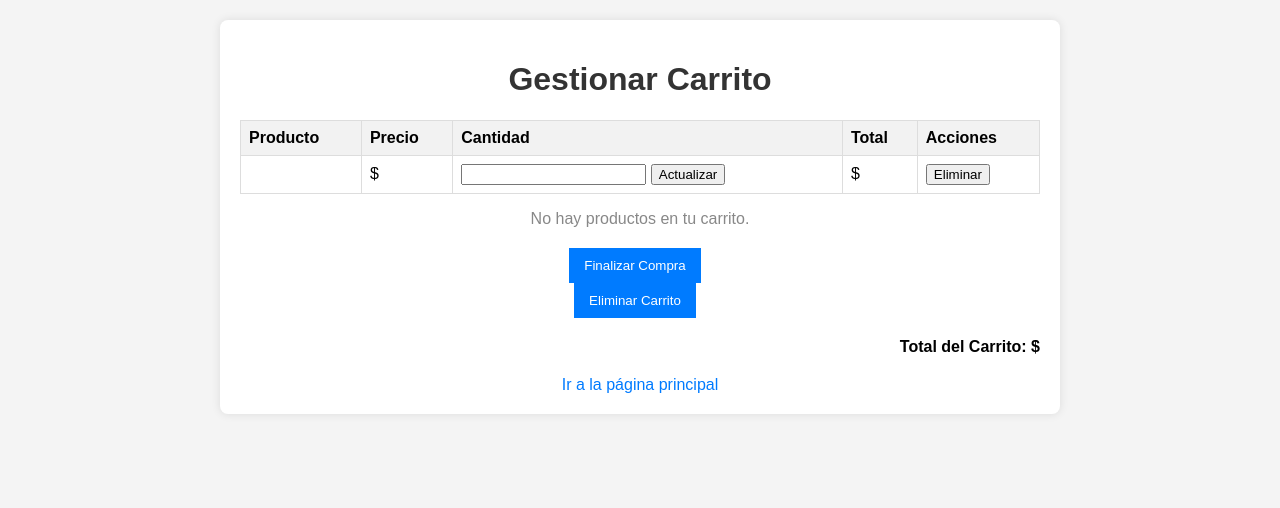
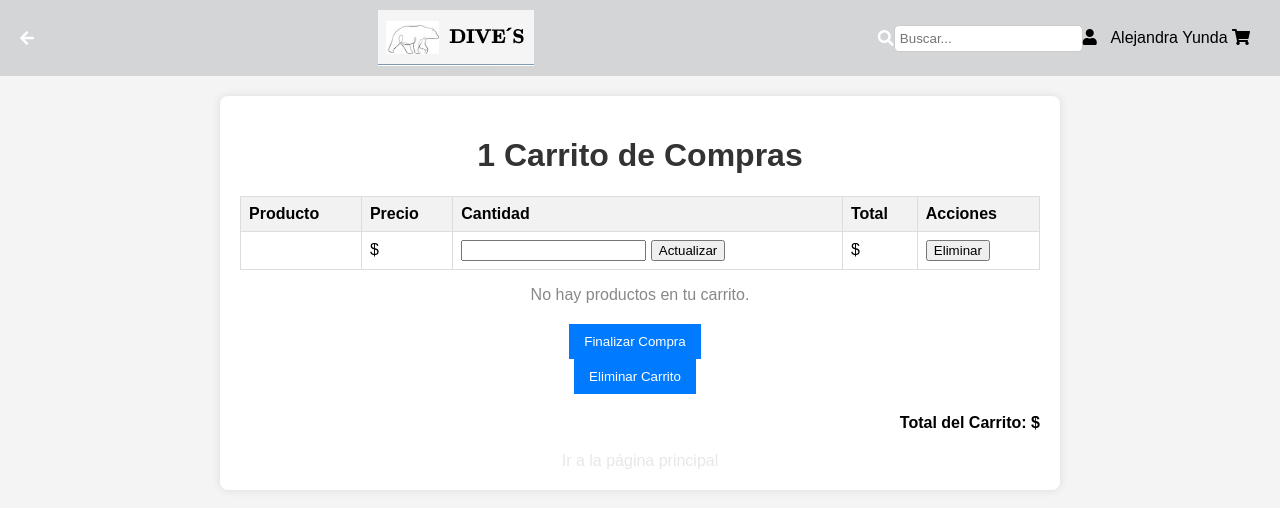
Before and after one commit to AlejandraYunda26/Grupo2_Carrito_de_Compras, a PHP site: page /carrito.html in a window 1280 px wide. Shown: the top 508 px of the page. Run offline with PHP 8.4, Linux system fonts and the light colour scheme.

Commit message:
Cambios en carrito y gestionar usuario 20240521

```diff
--- a/carrito.html
+++ b/carrito.html
@@ -1,10 +1,10 @@
-
 <!DOCTYPE html>
 <html lang="es">
 <head>
     <meta charset="UTF-8">
     <meta name="viewport" content="width=device-width, initial-scale=1.0">
     <title>Gestionar Carrito</title>
+    <link rel="stylesheet" href="https://cdnjs.cloudflare.com/ajax/libs/font-awesome/5.15.3/css/all.min.css"> <!-- Agrega el CDN de Font Awesome para los iconos -->
     <style>
         body {
             font-family: Arial, sans-serif;
@@ -68,15 +68,56 @@
             display: block;
             text-align: center;
             margin-top: 20px;
-            color: #007bff;
+            color: #e5e7e9;
             text-decoration: none;
+        }
+        .header {
+            display: flex;
+            align-items: center;
+            justify-content: space-between;
+            padding: 10px 20px;
+            background-color: #d3d5d7;
+            color: #fff;
+        }
+        .logo {
+            margin: 0 auto; /* Para centrar el logo */
+        }
+        .search {
+            display: flex;
+            align-items: center;
+        }
+        .search input[type="text"] {
+            padding: 5px;
+            border-radius: 5px;
+            border: 1px solid #ccc;
+        }
+        .user-icon {
+            margin-right: 10px;
+        }
+        /* Cambiar color de los iconos y el texto a negro */
+        .user-icon, .fa-shopping-cart, .user-name {
+            color: #000;
         }
     </style>
 </head>
 <body>
 
+<div class="header">
+    <i class="fas fa-arrow-left back-icon" onclick="goBack()"></i>
+    <img src="logo.png" alt="Logo de la Tienda" class="logo">
+    <div class="search">
+        <i class="fas fa-search"></i>
+        <input type="text" placeholder="Buscar...">
+    </div>
+    <div>
+        <span class="user-icon"><i class="fas fa-user"></i></span>
+        <span class="user-name">Alejandra Yunda</span>
+        <span class="user-icon"><i class="fas fa-shopping-cart"></i></span>
+    </div>
+</div>
+
 <div class="container">
-    <h1>Gestionar Carrito</h1>
+    <h1>1 Carrito de Compras</h1>
 
     <!-- Lista de Productos en el Carrito -->
     <table class="carrito">
@@ -135,5 +176,11 @@
     <a href="index.php" class="back-to-home">Ir a la página principal</a>
 </div>
 
+<script>
+    function goBack() {
+        window.history.back();
+    }
+</script>
+
 </body>
 </html>
--- a/index.php
+++ b/index.php
@@ -118,7 +118,7 @@
     <div class="bottom-links">
         <a type="submit" href="registros.html">Registrarse</a>
         <a type="submit" href="seleccionar_usu.html">Gestionar Cuenta</a>
-        <a type="submit" href="gestionar_usu.html">Carrito</a>
+        <a type="submit" href="carrito.html">Carrito</a>
     </div>
 </div>
 
```
Also changed, not shown: gestionar_cuenta.html (+13 -26 lines).
